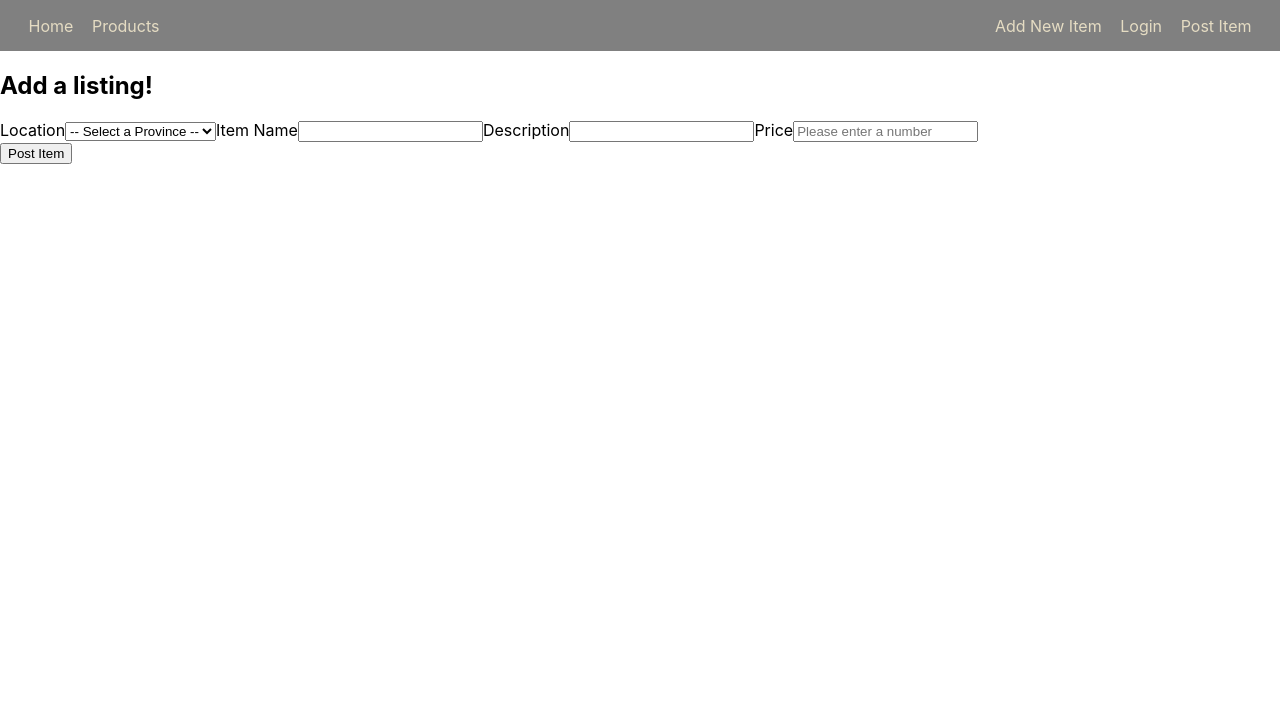
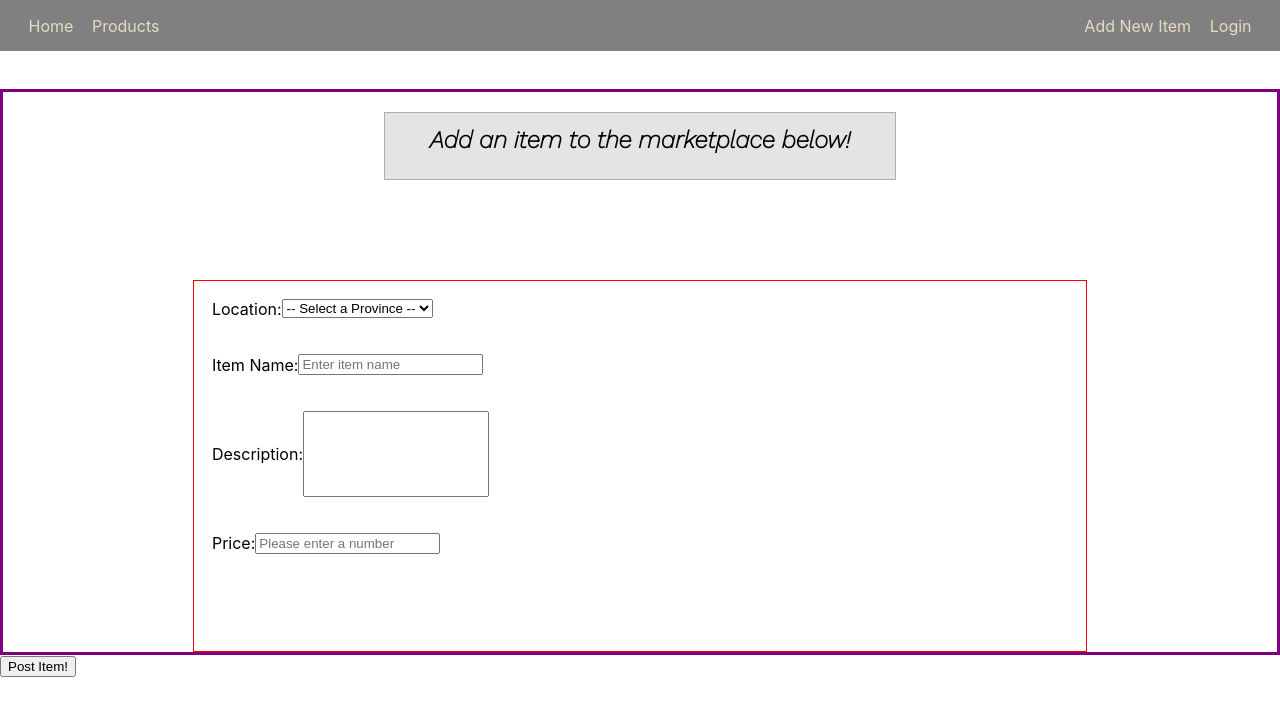
Before and after one commit to MingjunGeng/African-Marketplace-2-Group-front-end, a React (Create React App) app in the folder african-marketplace/: page /additem in a window 1280 px wide. Shown: the top 716 px of the page. Built offline with nearby package versions, Linux system fonts and the light colour scheme.

Commit message:
almost done with styling

```diff
--- a/african-marketplace/public/index.html
+++ b/african-marketplace/public/index.html
@@ -25,6 +25,9 @@
       Learn how to configure a non-root public URL by running `npm run build`.
     -->
     <title>React App</title>
+    <link rel="preconnect" href="https://fonts.googleapis.com">
+<link rel="preconnect" href="https://fonts.gstatic.com" crossorigin>
+<link href="https://fonts.googleapis.com/css2?family=Work+Sans:ital,wght@1,200&display=swap" rel="stylesheet">
   </head>
   <body>
     <noscript>You need to enable JavaScript to run this app.</noscript>
--- /dev/null
+++ b/african-marketplace/src/CSS/AddItem.css
@@ -0,0 +1,38 @@
+.form-inputs{
+    border: 3px solid purple;
+    margin-top: 3%;
+    display: flex;
+    height: 70vh;
+    flex-wrap: wrap;
+    justify-content: center;
+}
+
+.form-inputs h2 {
+    border: 1px solid rgb(173, 173, 173);
+    text-align: center;
+    background-color: #e4e4e4;
+    width: 40%;
+    height: 5vh;
+    padding-top: 1%;
+    padding-bottom: 1%;
+    font-family: 'Work Sans', sans-serif;
+}
+
+.inputs {
+    border: 1px solid red;
+    width: 70%;
+}
+
+.label {
+    /* border: 1px solid blue; */
+    width: 100%;
+    display: flex;
+    padding: 2%;
+    justify-content: left;
+    align-items: center;
+}
+
+.item-description {
+    width: 20%;
+    height: 10vh;
+}
--- a/african-marketplace/src/components/AddItem.js
+++ b/african-marketplace/src/components/AddItem.js
@@ -2,6 +2,7 @@ import React, {useState, useEffect} from 'react'
 import axios from 'axios'
 import * as yup from 'yup'
 import schema from '../Schema'
+import '../CSS/AddItem.css'
 
 
 const initialFormValues = {
@@ -24,8 +25,6 @@ const initialDisabled = true
 
 export default function AddItem() {
 
-
-    // const [item, setItem] = useState(initialItem)
     const [formValues, setFormValues] = useState(initialFormValues)
     const [formErrors, setFormErrors] = useState(initialFormErrors)
     const [disabled, setDisabled] = useState(initialDisabled)
@@ -77,12 +76,13 @@ export default function AddItem() {
     }
 
     return(
-        <form id='add-listing-form' onSubmit={onSubmit}>
+        <form className='add-listing-form' onSubmit={onSubmit}>
             <div className='form-inputs'>
-                <h2>Add a listing!</h2>
 
-                <label>Location
-                    <select id='location-dropdown'
+                <h2>Add an item to the marketplace below!</h2>
+                <div className='inputs'>
+                <label className='label'>Location:
+                    <select className='location-dropdown'
                         onChange={onChange}
                         value={formValues.location}
                         name='location'>
@@ -95,19 +95,20 @@ export default function AddItem() {
                     </select>
                 </label>
 
-                <label>Item Name
+                <label className='label'>Item Name:
                     <input
-                        id='item-name'
+                        className='item-name'
                         value={formValues.name}
                         onChange={onChange}
                         name='name'
                         type='text'
+                        placeholder='Enter item name'
                     />
                 </label>
 
-                <label>Description
+                <label className='label'>Description:
                     <input
-                        id='item-description'
+                        className='item-description'
                         value={formValues.description}
                         onChange={onChange}
                         name='description'
@@ -115,9 +116,9 @@ export default function AddItem() {
                     />
                 </label>
 
-                <label>Price
+                <label className='label'>Price:
                     <input
-                        id='item-price'
+                        className='item-price'
                         value={formValues.price}
                         onChange={onChange}
                         name='price'
@@ -126,17 +127,17 @@ export default function AddItem() {
                         placeholder='Please enter a number'
                     />
                 </label>
-
+                </div>
             </div>
-
             <div className='form-submit'>
-                <button id='add-button'>Post Item</button>
+                <button id='add-button'>Post Item!</button>
                 <div className='errors'>
                     <div>{formErrors.location}</div>
                     <div>{formErrors.name}</div>
                     <div>{formErrors.price}</div>
                 </div>
             </div>
+
         </form>
     )
 }
--- a/african-marketplace/src/components/Header.js
+++ b/african-marketplace/src/components/Header.js
@@ -13,7 +13,6 @@ const Header = () => {
             <div className="right-links">
                 <Link className="link" to='/additem'>Add New Item</Link>
                 <Link className="link" to='/login'>Login</Link>
-                <Link className="link" to='/postitem'>Post Item</Link>
             </div>
         </nav>
     )
```
